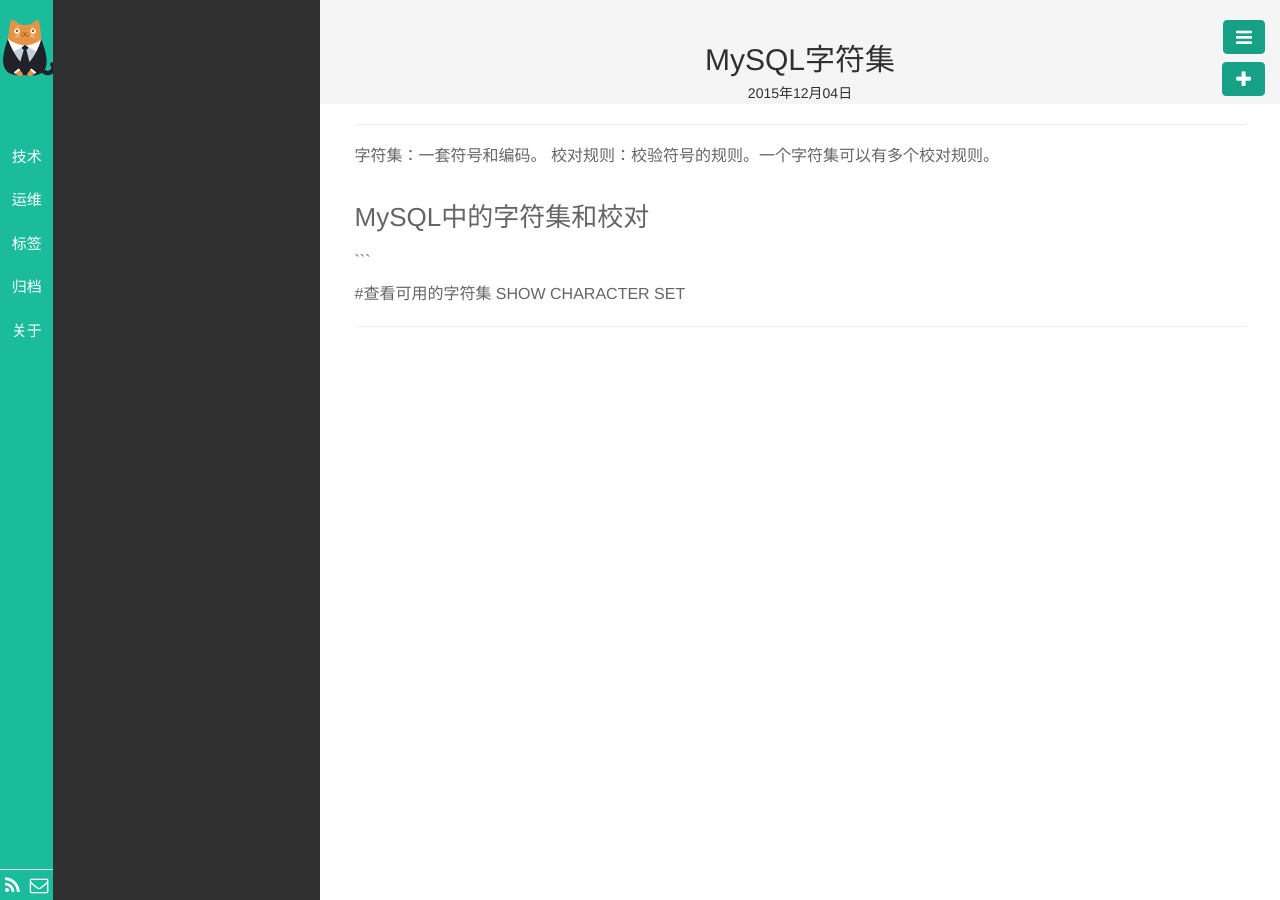
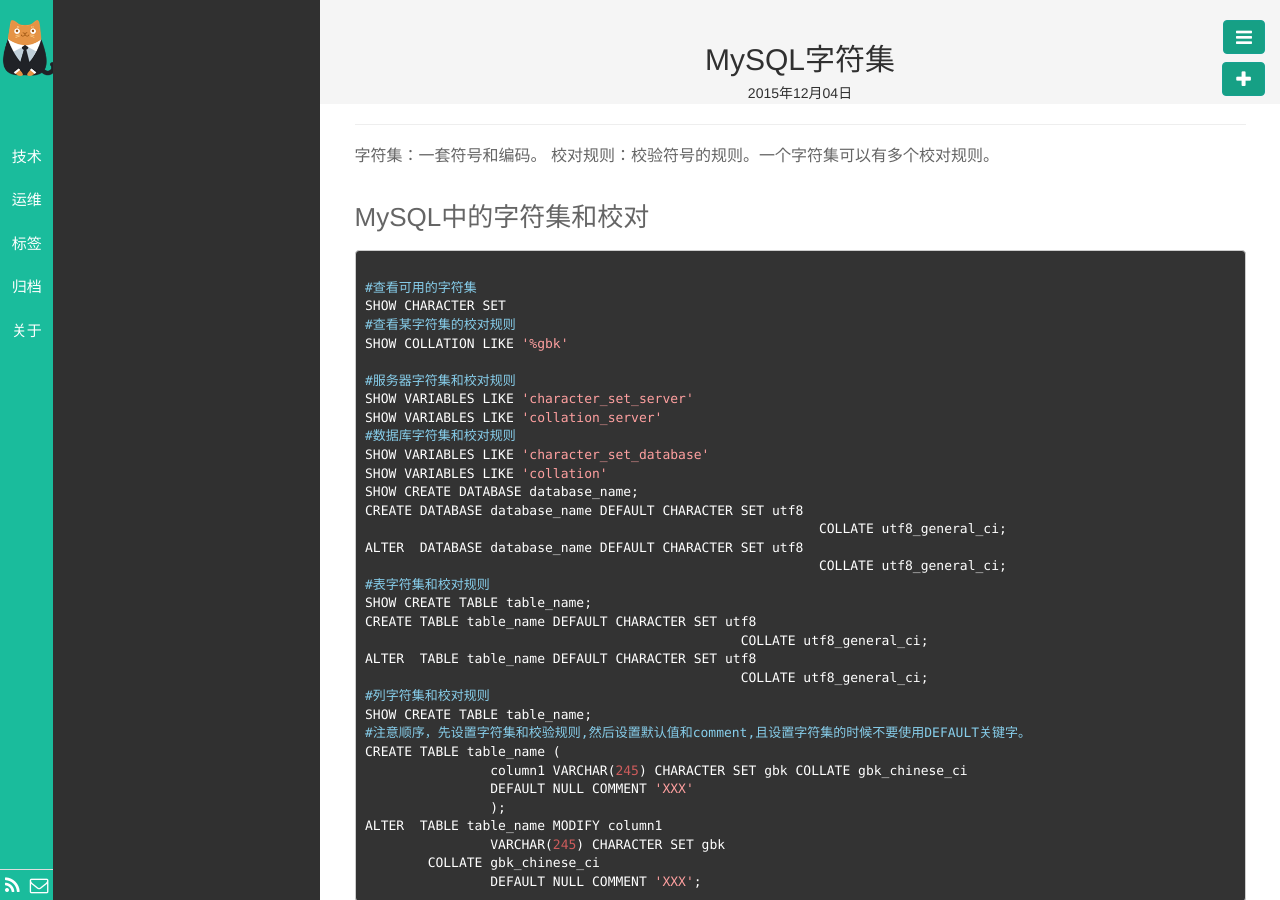
Before and after one commit to codergma/codergma.github.io, a Jekyll site: the page built from _posts/MySQL/2015-12-04-字符集.md, in a window 1280 px wide. Built offline with Jekyll 4.4.1, drawn with Linux system fonts in a browser that asks for light colours; Markdown is read by kramdown in place of the engine named in the settings; comment, search, counter and statistics services are not loaded.

Commit message:
mysql 字符集

````diff
--- a/_posts/MySQL/2015-12-04-字符集.md
+++ b/_posts/MySQL/2015-12-04-字符集.md
@@ -14,3 +14,35 @@
 
 #查看可用的字符集
 SHOW CHARACTER SET
+#查看某字符集的校对规则
+SHOW COLLATION LIKE '%gbk'
+
+#服务器字符集和校对规则
+SHOW VARIABLES LIKE 'character_set_server'
+SHOW VARIABLES LIKE 'collation_server'
+#数据库字符集和校对规则
+SHOW VARIABLES LIKE 'character_set_database'
+SHOW VARIABLES LIKE 'collation'
+SHOW CREATE DATABASE database_name;
+CREATE DATABASE database_name DEFAULT CHARACTER SET utf8
+							  COLLATE utf8_general_ci;
+ALTER  DATABASE database_name DEFAULT CHARACTER SET utf8
+							  COLLATE utf8_general_ci;
+#表字符集和校对规则
+SHOW CREATE TABLE table_name;
+CREATE TABLE table_name DEFAULT CHARACTER SET utf8
+						COLLATE utf8_general_ci;
+ALTER  TABLE table_name DEFAULT CHARACTER SET utf8
+						COLLATE utf8_general_ci;
+#列字符集和校对规则
+SHOW CREATE TABLE table_name;
+#注意顺序，先设置字符集和校验规则,然后设置默认值和comment,且设置字符集的时候不要使用DEFAULT关键字。
+CREATE TABLE table_name (
+		column1 VARCHAR(245) CHARACTER SET gbk COLLATE gbk_chinese_ci
+		DEFAULT NULL COMMENT 'XXX'
+		);
+ALTER  TABLE table_name MODIFY column1
+		VARCHAR(245) CHARACTER SET gbk
+        COLLATE gbk_chinese_ci
+		DEFAULT NULL COMMENT 'XXX';
+```
````
